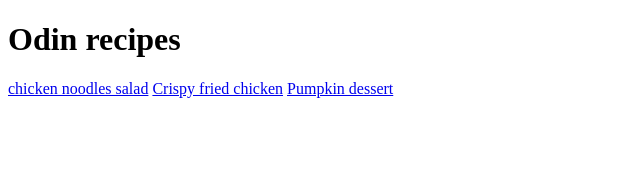
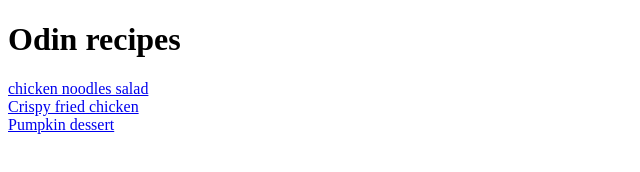
Before and after one commit to kazeneza-zephilin/odin_recipes, a plain HTML site: page index.html in a window 1280 px wide. Shown: the whole page, without its empty margins (0-640 px from the left). Drawn offline with Linux system fonts and the light colour scheme.

Commit message:
adding br element making the links to the another pages looks more readable and elegant.

```diff
--- a/index.html
+++ b/index.html
@@ -7,8 +7,8 @@
   </head>
   <body>
     <h1>Odin recipes</h1>
-    <a href="/recipes/chicken_noodels.html">chicken noodles salad</a>
-    <a href="/recipes/crispy_fried_chicken.html">Crispy fried chicken</a>
+    <a href="/recipes/chicken_noodels.html">chicken noodles salad</a><br />
+    <a href="/recipes/crispy_fried_chicken.html">Crispy fried chicken</a><br />
     <a href="/recipes/pumpkin_dessert.html">Pumpkin dessert</a>
   </body>
 </html>
```
